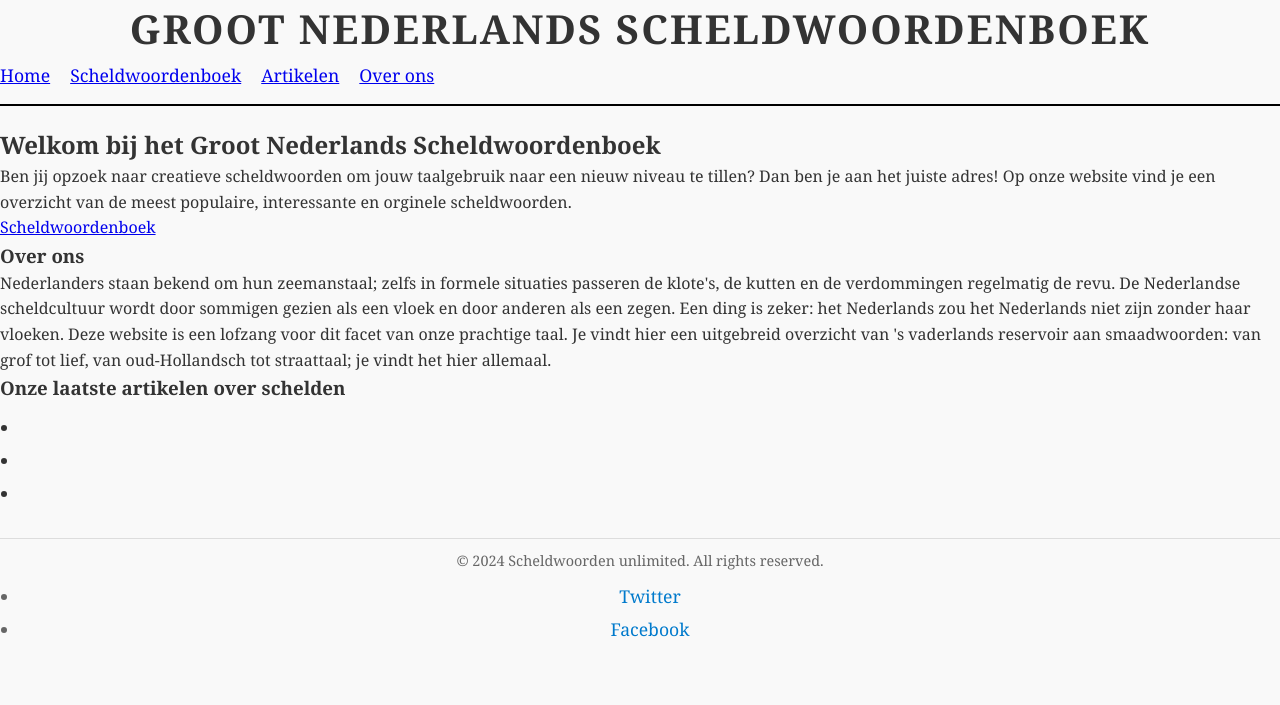
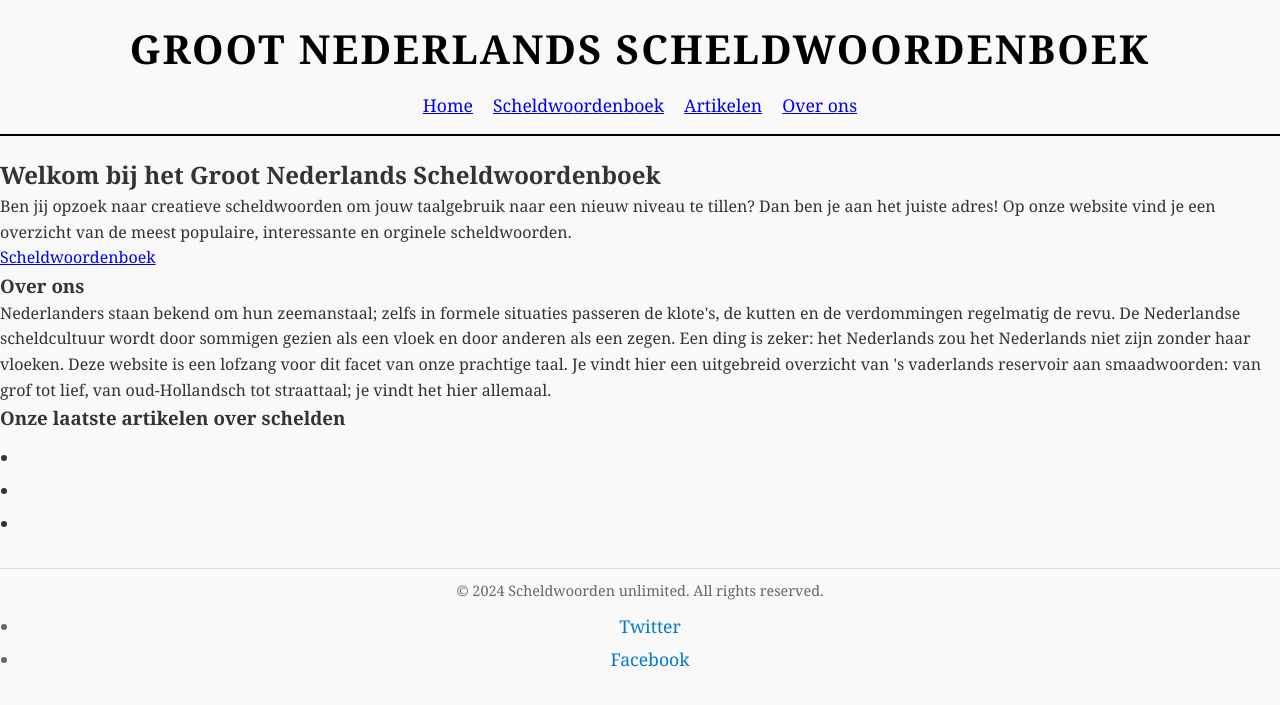
Before and after one commit to SVDT50/scheldwoordenboek, a plain HTML site: page index.html in a window 1280 px wide. Shown: the part 29-734 px from the top of the page. Drawn offline with Linux system fonts and the light colour scheme.

Commit message:
Update styles.css

```diff
--- a/assets/styles.css
+++ b/assets/styles.css
@@ -28,6 +28,19 @@ header {
     border-bottom: 2px solid #000;
     padding-bottom: 10px;
     margin-bottom: 20px;
+    position: relative; /* Ensure proper stacking context */
+}
+
+header div {
+    display: flex;
+    flex-direction: column;
+    align-items: center;
+}
+
+header img.logo {
+    max-width: 100px; /* Adjust size to avoid overlapping with the h1 */
+    height: auto;
+    margin-bottom: 10px; /* Add space below the logo */
 }
 
 header h1 {
@@ -35,6 +48,10 @@ header h1 {
     font-weight: bold;
     text-transform: uppercase;
     letter-spacing: 2px;
+    color: #000; /* Ensure contrasting text color */
+    visibility: visible; /* Ensure visibility */
+    z-index: 1; /* Prevent overlapping issues */
+    margin: 10px 0; /* Add margin for spacing */
 }
 
 header p {
```
